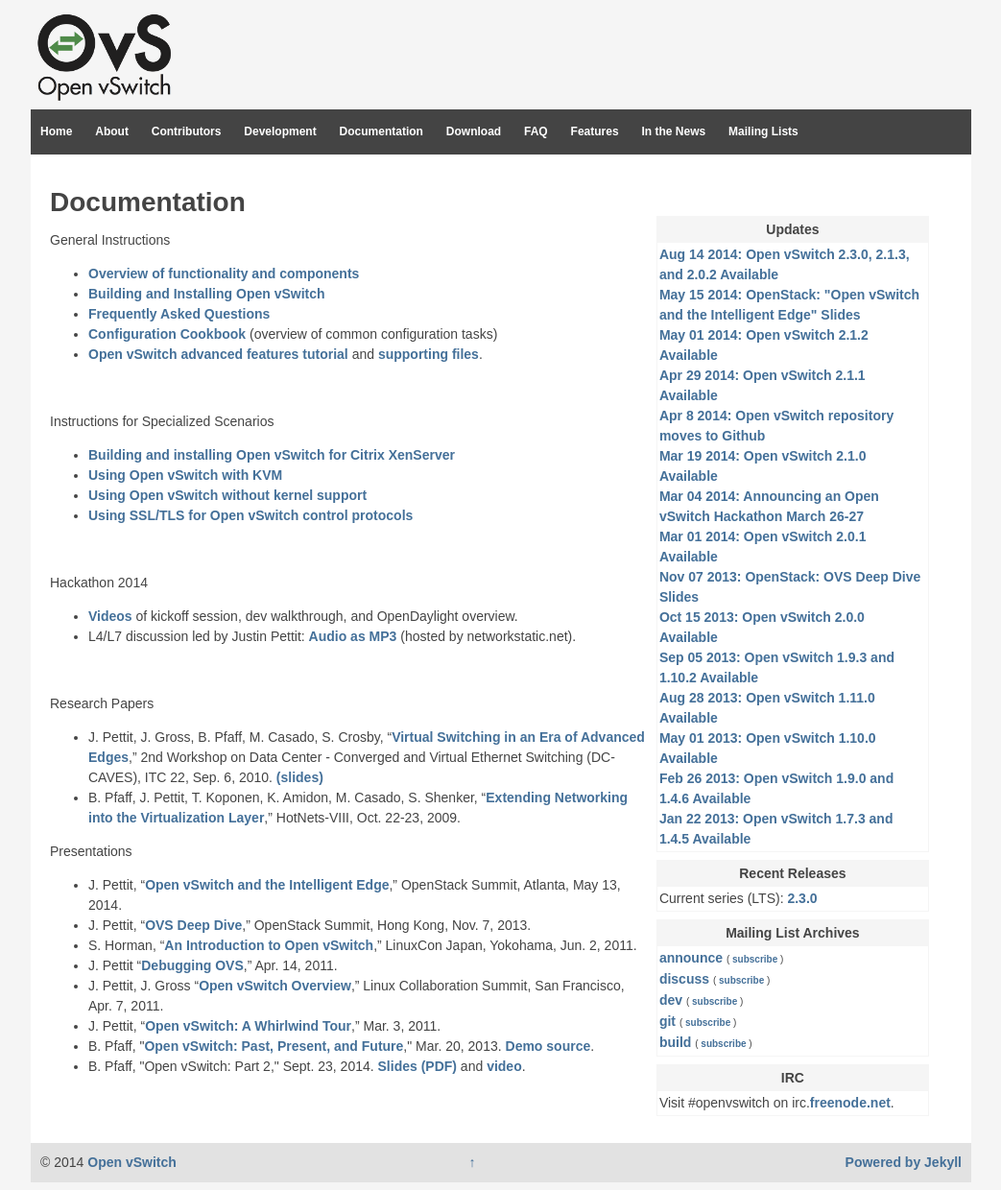
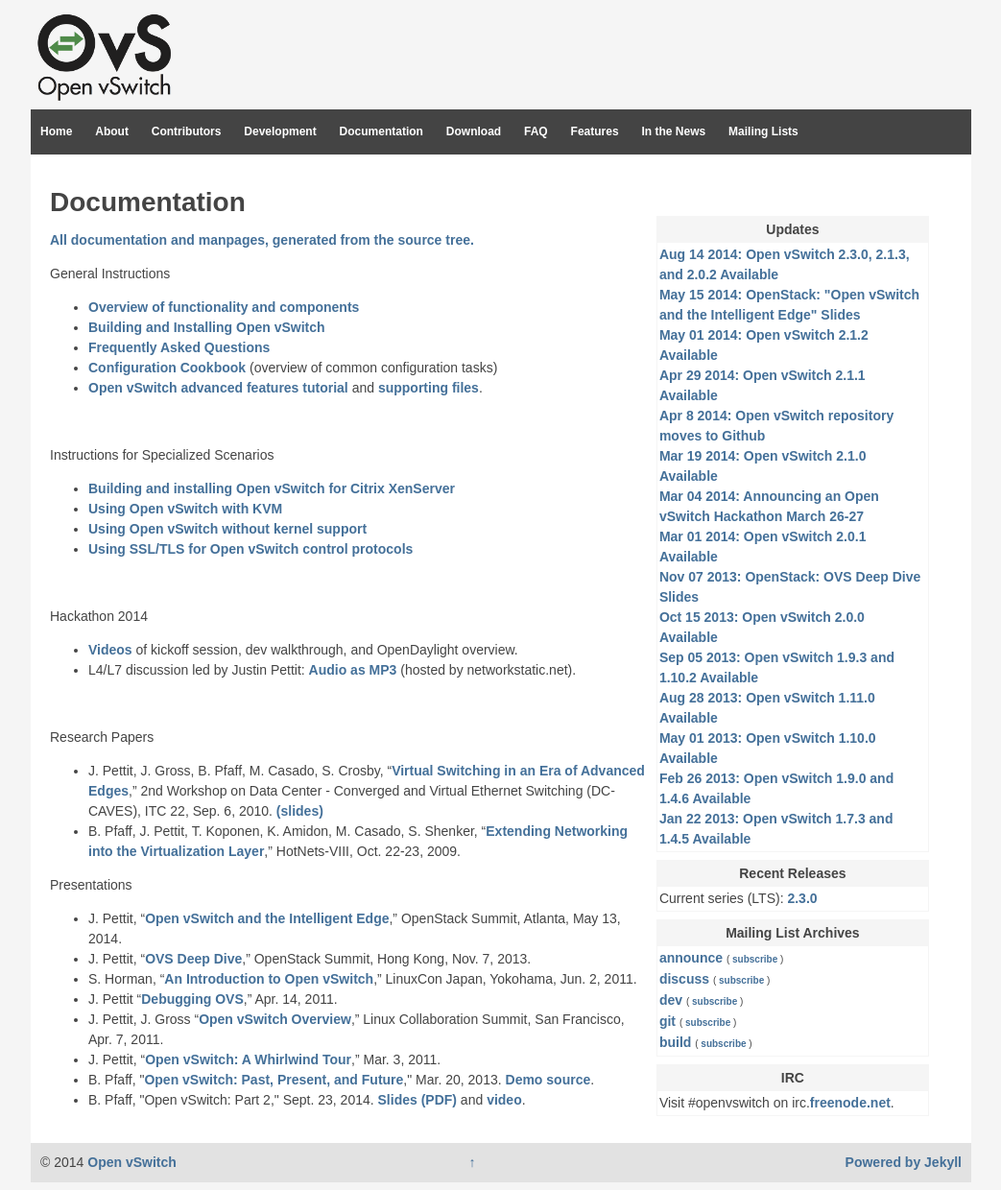
Before and after one commit to openvswitch/openvswitch.github.io, a Jekyll site: the page built from support/index.html, in a window 1280 px wide. Shown: the whole page at 96% size, without its empty margins (118-1161 px from the left). Built offline with Jekyll 4.4.1, drawn with Linux system fonts in a browser that asks for light colours.

Commit message:
support: Add pointer to distributed documentation and manpages.

```diff
--- a/support/index.html
+++ b/support/index.html
@@ -21,7 +21,8 @@
 tags: []
 comments: []
 ---
-<!--TODO manpage pdf and html-->
+<a href="dist-docs/">All documentation and manpages, generated from
+the source tree.</a>
 <p>General Instructions</p>
 <ul>
 <li><a href="{{site.gitfileviewerurl}}README.md">Overview of functionality and components</a></li>
```
